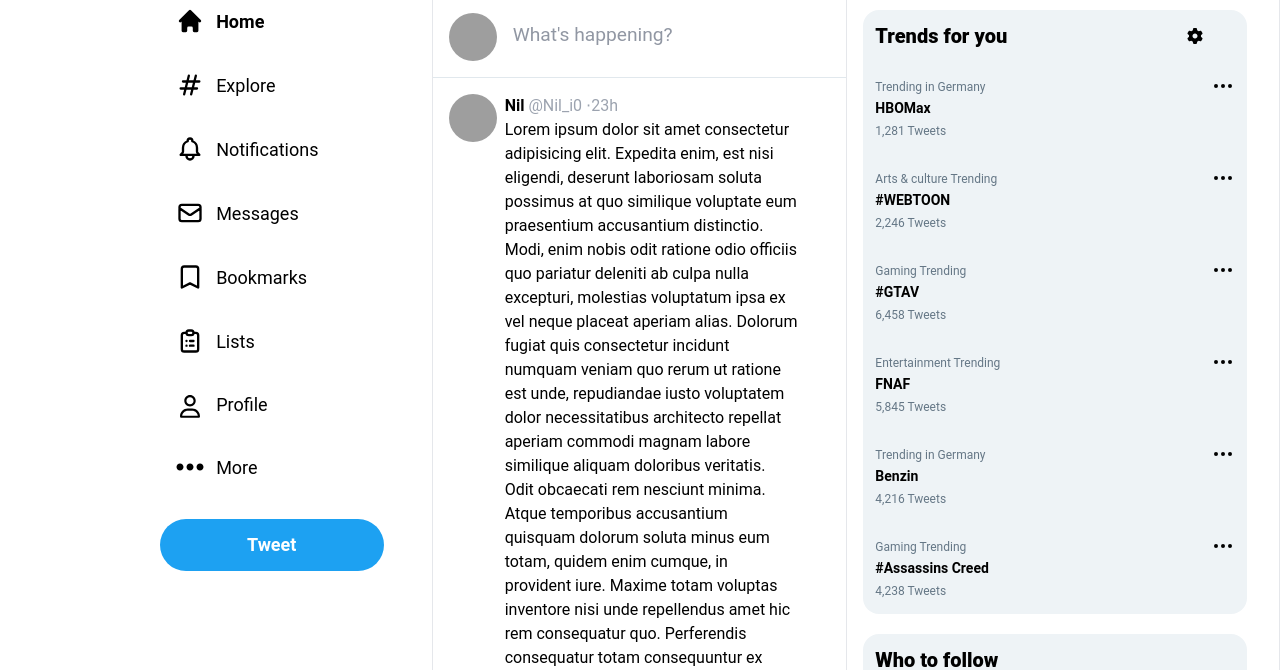
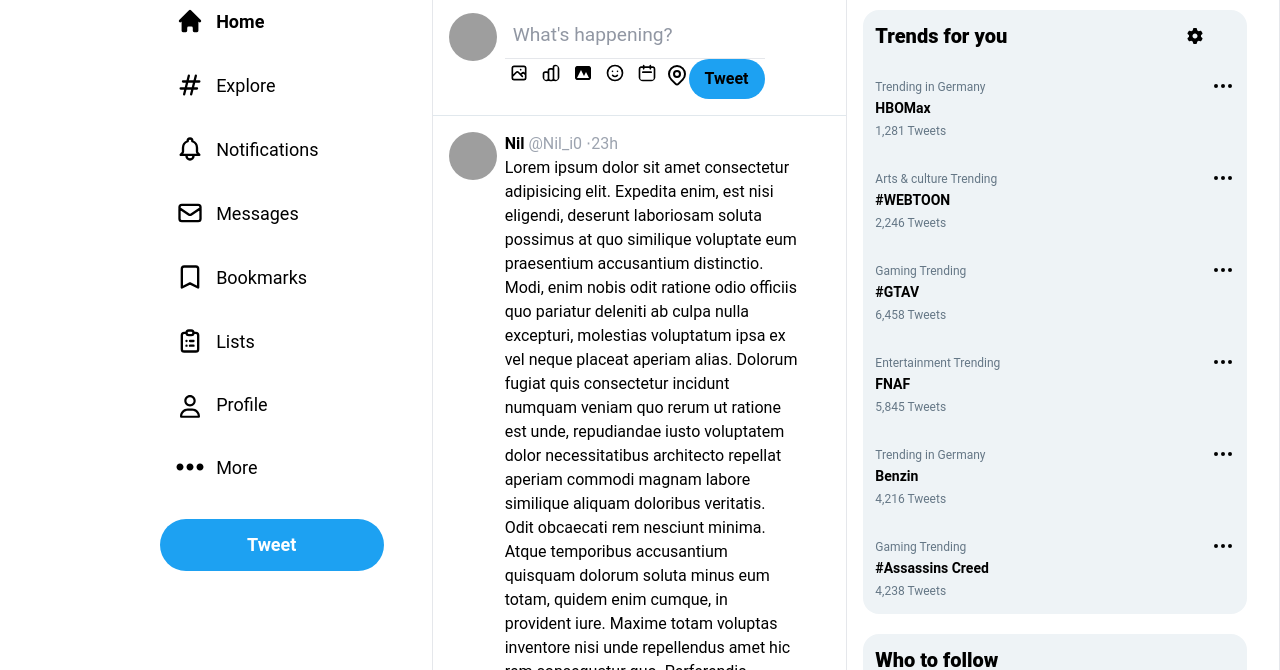
Before and after one commit to Nilusche/TailwindTwitter, a website: page public/index.html in a window 1280 px wide. Shown: the part 59-729 px from the top of the page. Drawn offline with Linux system fonts and the light colour scheme; grey boxes are pictures that could not be loaded.

Commit message:
twitter tweet icons

```diff
--- a/public/index.html
+++ b/public/index.html
@@ -98,7 +98,45 @@
                         <span class="flex">
                              <img class="rounded-full w-12 h-12 mr-2"src="https://picsum.photos/40/40" alt="">
                             <div class="block">
-                                <div id="div"class="message-box-content p-2 focus:outline-none focus:before:text-twgrey-300" contenteditable="true" placeholder="What's happening?"></div>
+                                <div id="div"class="message-box-content p-2 focus:outline-none focus:before:text-twgrey-300 pb-3 border-b border-twgrey" contenteditable="true" placeholder="What's happening?"></div>
+                                <div class="flex pt-3">
+                                    <div class="justify-start">
+                                        <button class="h-9 w-9">
+                                            <svg xmlns="http://www.w3.org/2000/svg" class="h-7 w-7 text-twblue rounded-full hover:bg-twgrey-200 p-1" fill="none" viewBox="0 0 24 24" stroke="currentColor" stroke-width="2">
+                                            <path stroke-linecap="round" stroke-linejoin="round" d="M4 16l4.586-4.586a2 2 0 012.828 0L16 16m-2-2l1.586-1.586a2 2 0 012.828 0L20 14m-6-6h.01M6 20h12a2 2 0 002-2V6a2 2 0 00-2-2H6a2 2 0 00-2 2v12a2 2 0 002 2z" />
+                                            </svg>
+                                        </button>
+                                        <button class="h-9 w-9">
+                                            <svg xmlns="http://www.w3.org/2000/svg" class="h-7 w-7 text-twblue rounded-full hover:bg-twgrey-200 p-1" fill="none" viewBox="0 0 24 24" stroke="currentColor" stroke-width="2">
+                                            <path stroke-linecap="round" stroke-linejoin="round" d="M9 19v-6a2 2 0 00-2-2H5a2 2 0 00-2 2v6a2 2 0 002 2h2a2 2 0 002-2zm0 0V9a2 2 0 012-2h2a2 2 0 012 2v10m-6 0a2 2 0 002 2h2a2 2 0 002-2m0 0V5a2 2 0 012-2h2a2 2 0 012 2v14a2 2 0 01-2 2h-2a2 2 0 01-2-2z" />
+                                            </svg>
+                                        </button>
+                                        <button class="h-9 w-9">
+                                            <svg xmlns="http://www.w3.org/2000/svg" class="h-7 w-7 text-twblue rounded-full hover:bg-twgrey-200 p-1" viewBox="0 0 20 20" fill="currentColor">
+                                            <path fill-rule="evenodd" d="M4 3a2 2 0 00-2 2v10a2 2 0 002 2h12a2 2 0 002-2V5a2 2 0 00-2-2H4zm12 12H4l4-8 3 6 2-4 3 6z" clip-rule="evenodd" />
+                                            </svg>
+                                        </button>
+                                        <button class="h-9 w-9">
+                                            <svg xmlns="http://www.w3.org/2000/svg" class="h-7 w-7 text-twblue rounded-full hover:bg-twgrey-200 p-1" fill="none" viewBox="0 0 24 24" stroke="currentColor" stroke-width="2">
+                                            <path stroke-linecap="round" stroke-linejoin="round" d="M14.828 14.828a4 4 0 01-5.656 0M9 10h.01M15 10h.01M21 12a9 9 0 11-18 0 9 9 0 0118 0z" />
+                                            </svg>
+                                        </button>
+                                        <button class="h-9 w-9">
+                                            <svg xmlns="http://www.w3.org/2000/svg" class="h-7 w-7 text-twblue rounded-full hover:bg-twgrey-200 p-1" fill="none" viewBox="0 0 24 24" stroke="currentColor" stroke-width="2">
+                                            <path stroke-linecap="round" stroke-linejoin="round" d="M8 7V3m8 4V3m-9 8h10M5 21h14a2 2 0 002-2V7a2 2 0 00-2-2H5a2 2 0 00-2 2v12a2 2 0 002 2z" />
+                                            </svg>
+                                        </button>
+                                        <button class="h-9 w-9">
+                                            <svg xmlns="http://www.w3.org/2000/svg" class="h-7 w-7 text-twblue rounded-full hover:bg-twgrey-200 p-1h-6 w-6" fill="none" viewBox="0 0 24 24" stroke="currentColor" stroke-width="2">
+                                            <path stroke-linecap="round" stroke-linejoin="round" d="M17.657 16.657L13.414 20.9a1.998 1.998 0 01-2.827 0l-4.244-4.243a8 8 0 1111.314 0z" />
+                                            <path stroke-linecap="round" stroke-linejoin="round" d="M15 11a3 3 0 11-6 0 3 3 0 016 0z" />
+                                            </svg>
+                                        </button>
+                                    </div>
+                                    <div class="justify-end">
+                                        <button class="px-4 py-2 rounded-full text-md font-bold text-white bg-twblue hover:bg-twdarkblue transition ease-in-out">Tweet</button>
+                                    </div>
+                                </div>
                             </div>
                         </span>
                     </div>
```
